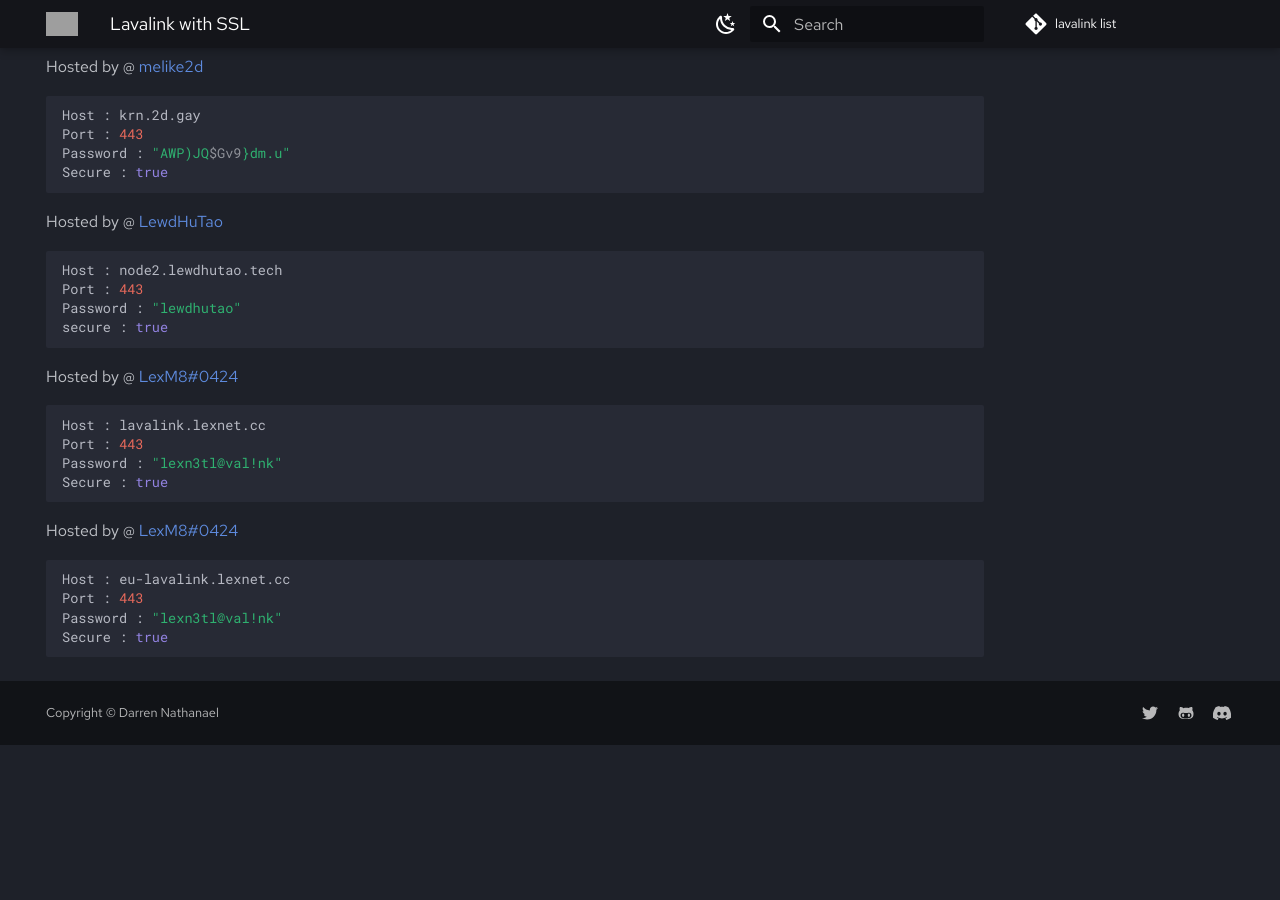
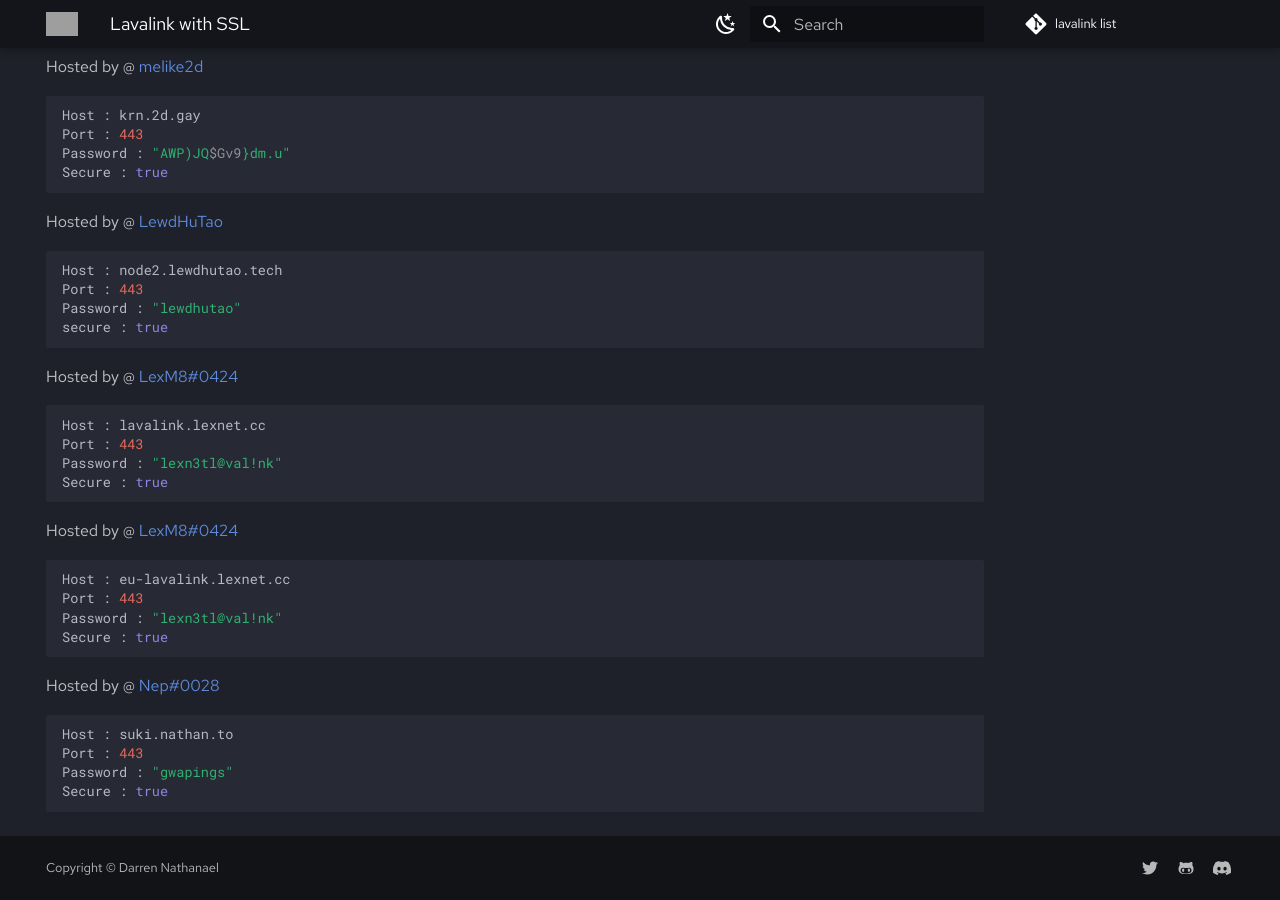
Before and after one commit to DarrenOfficial/lavalink-list, an MkDocs documentation site: the page built from docs/SSL/lavalink-with-ssl.md, in a window 1280 px wide and 900 px high, scrolled down 947 px. Built offline with MkDocs 1.6.1 and Material for MkDocs 9.7.7, drawn with Linux system fonts in a browser that asks for light colours; comment, search, counter and statistics services are not loaded; before the commit the page ends 1692 px from its top, so only the background shows below that; grey boxes are pictures that could not be loaded.

Commit message:
Update with additional server
made one but unable to code the bot to use it for smh

````diff
--- a/docs/SSL/lavalink-with-ssl.md
+++ b/docs/SSL/lavalink-with-ssl.md
@@ -78,3 +78,11 @@ Port : 443
 Password : "lexn3tl@val!nk"
 Secure : true
 ```
+
+Hosted by @ [Nep#0028](https://github.com/neptalu0)
+```bash
+Host : suki.nathan.to
+Port : 443
+Password : "gwapings"
+Secure : true
+```
````
